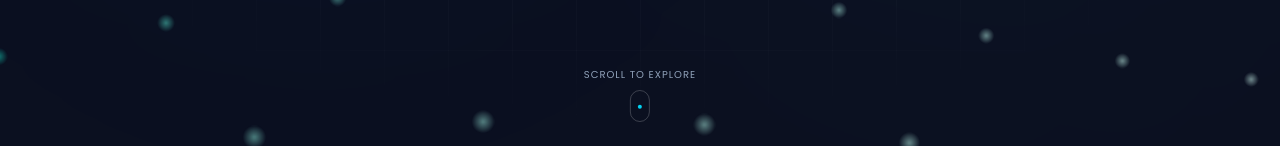
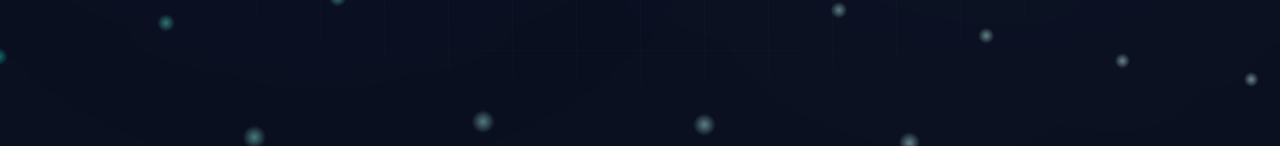
Before and after one commit to madhanvishanth11-cpu/zence_services, a React (Vite) app: page / in a window 1280 px wide. Shown: the part 654-800 px from the top of the page. Built offline with nearby package versions, Linux system fonts and the light colour scheme.

Commit message:
style: remove scroll to explore indicator from Hero

```diff
--- a/src/components/Hero.jsx
+++ b/src/components/Hero.jsx
@@ -367,17 +367,7 @@ export default function Hero() {
         </div>
       </motion.div>
 
-      {/* Mouse parallax scrolling hint */}
-      <motion.div style={{ opacity: heroOpacity }} className="absolute bottom-6 left-1/2 transform -translate-x-1/2 flex flex-col items-center gap-2 opacity-40">
-        <span className="font-poppins text-[10px] text-slate-400 uppercase tracking-widest">Scroll to explore</span>
-        <div className="w-5 h-8 border border-white/20 rounded-full flex justify-center p-1">
-          <motion.div
-            className="w-1 h-1 bg-cyan-400 rounded-full"
-            animate={{ y: [0, 10, 0] }}
-            transition={{ repeat: Infinity, duration: 1.5 }}
-          />
-        </div>
-      </motion.div>
+
     </section>
   );
 }
```
